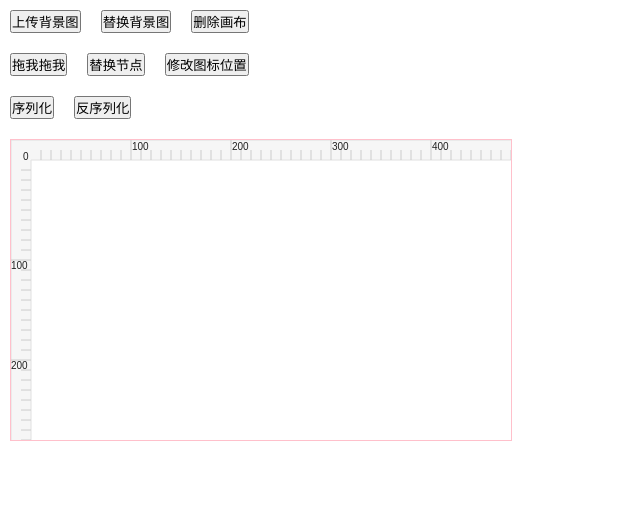
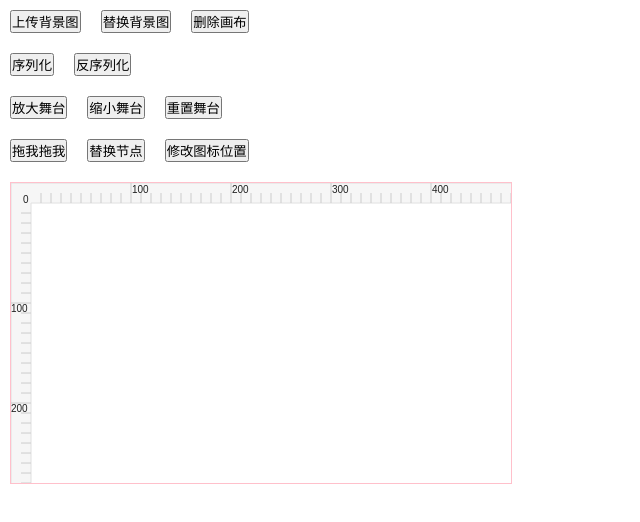
Before and after one commit to dengxiaoxue/vue-project, a Vue app: page / in a window 1280 px wide. Shown: the top 522 px of the page, without its empty margins (0-640 px from the left). Built offline with nearby package versions, Linux system fonts and the light colour scheme.

Commit message:
缩放舞台

```diff
--- a/src/components/KonvaComp.vue
+++ b/src/components/KonvaComp.vue
@@ -27,22 +27,23 @@ watch(
   }
 );
 
-const initCanvas = () => {
 const stageWidth = 500;
 const stageHeight = 300;
 const rulerHeight = 20; // 刻度高
 const rulerWidth = 20;
 const offsetX = rulerWidth || 0;
 const offsetY = rulerHeight || 0;
-
-  useStageHooks({
+const { createStage, zoom } = useStageHooks({
   containerEl,
   containerLayer,
   offsetX,
   offsetY,
   dropNode, // 当前拖拽的节点
   konvaStage,
-  }).createStage({
+});
+
+const initCanvas = () => {
+  createStage({
     stageWidth,
     stageHeight,
   });
@@ -98,6 +99,7 @@ const setPos = () => {
   dropNode.value.y(100);
 };
 
+// 序列化
 let json = "";
 const ToJSON = () => {
   json = toJSON();
@@ -107,6 +109,9 @@ const LoadJSON = async () => {
   await loadJSON(json);
   loading.value = false;
 };
+
+// 放大缩小重置
+const zoomStage = (type) => zoom(type);
 
 defineExpose({
   uploadBackground,
@@ -139,15 +144,20 @@ defineExpose({
       <button @click="clearBackground">删除画布</button>
     </div>
     <div class="node">
+      <button @click="ToJSON">序列化</button>
+      <button @click="LoadJSON">反序列化</button>
+    </div>
+    <div class="stage">
+      <button @click="zoomStage('out')">放大舞台</button>
+      <button @click="zoomStage('in')">缩小舞台</button>
+      <button @click="zoomStage">重置舞台</button>
+    </div>
+    <div class="node">
       <button @dragstart="(e) => dragstart(e, item)" :draggable="true">
         拖我拖我
       </button>
       <button @click="changeNode">替换节点</button>
       <button @click="setPos">修改图标位置</button>
-    </div>
-    <div class="node">
-      <button @click="ToJSON">序列化</button>
-      <button @click="LoadJSON">反序列化</button>
     </div>
   </div>
   <div
--- a/src/components/konvaHooks/createNode.ts
+++ b/src/components/konvaHooks/createNode.ts
@@ -2,7 +2,7 @@ import Konva from "konva";
 
 export const useCreateNodeHooks = ({ konvaStage, dropNode }) => {
   const createNode = (congig) => {
-    dropNode.value = new Konva.Circle({ ...congig });
+    dropNode.value = new Konva.Rect({ ...congig });
     return dropNode.value;
   };
 
--- a/src/components/konvaHooks/stage.ts
+++ b/src/components/konvaHooks/stage.ts
@@ -50,5 +50,19 @@ export const useStageHooks = ({
     });
   };
 
-  return { createStage };
+  const zoom = (
+    /** 缩放类型：in表示缩小 out表示放大 reset，不填则表示还原 */
+    type?: "in" | "out",
+    /** 缩放系数：默认0.1 */
+    radio?: number
+  ) => {
+    const oldScale = konvaStage.value?.scaleX() || 1;
+    if (radio === undefined) radio = 0.1;
+    let newScale = 1;
+    if (type === "in") newScale = oldScale - radio;
+    if (type === "out") newScale = oldScale + radio;
+    konvaStage.value?.scale({ x: newScale, y: newScale });
+  };
+
+  return { createStage, zoom };
 };
```
Lines whose indentation alone changed are shown as unchanged.
